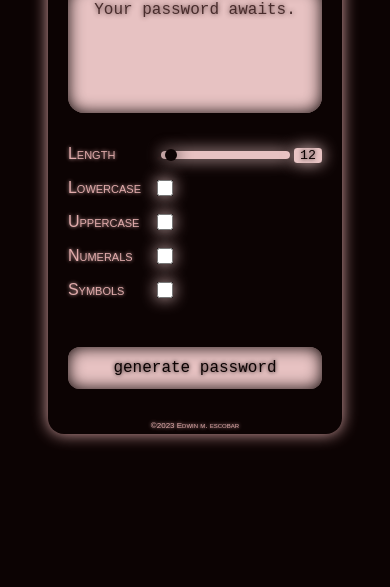
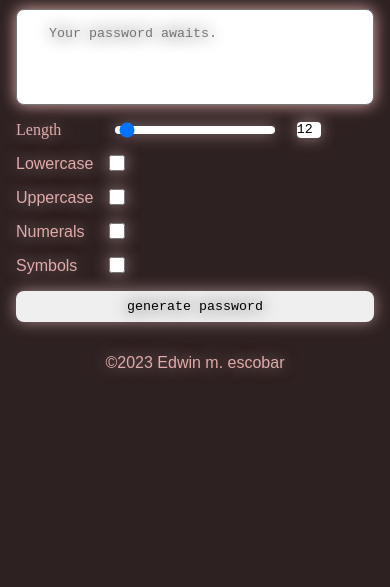
Before and after one commit to escowin/challenge-03, a website built with webpack: page index.html in a window 390 px wide. Shown: the part 257-844 px from the top of the page. Built offline with Linux system fonts and the light colour scheme.

Commit message:
overhauled mobile styles. current parsed size: 10.49KB

```diff
--- a/index.html
+++ b/index.html
@@ -23,48 +23,50 @@
     </script>
   </head>
   <body>
+    <header><h1 class="light-txt">Password generator</h1></header>
+
     <main>
-      <header>
-        <h1>Password generator</h1>
-      </header>
-
       <!-- password display -->
-      <textarea readonly id="password-display"
+      <textarea
+        readonly
+        id="password-display"
         placeholder="Your password awaits."
         aria-label="Generated Password"
       ></textarea>
 
       <!-- password parameters -->
       <form id="generator-form">
-        <label for="num-input">Length</label>
-        <div id="length-inputs">
-          <label for="num-slider" style="font-size: 1px; color: transparent;">slider
+        <p class="light-txt">Length</p>
+        <p id="num-inputs">
+          <label for="num-slider">slider input
             <input id="num-slider" type="range" min="8" max="128" value="12" />
           </label>
-          <input id="num-input" type="number" min="8" max="128" value="12" />
-        </div>
+          <label for="num-input">numeric input
+            <input id="num-input" type="number" min="8" max="128" value="12" />
+          </label>
+        </p>
 
-        <label for="lowercase">Lowercase</label>
+        <label class="light-txt" for="lowercase">Lowercase</label>
         <input type="checkbox" id="lowercase" />
 
-        <label for="uppercase">Uppercase</label>
+        <label class="light-txt" for="uppercase">Uppercase</label>
         <input type="checkbox" id="uppercase" />
 
-        <label for="numerals">Numerals</label>
+        <label class="light-txt" for="numerals">Numerals</label>
         <input type="checkbox" id="numerals" />
 
-        <label for="symbols">Symbols</label>
+        <label class="light-txt" for="symbols">Symbols</label>
         <input type="checkbox" id="symbols" />
 
         <button id="generate-button" type="submit">generate password</button>
       </form>
+    </main>
 
-      <footer>
-        &copy;<span id="date"></span>
-        <a href="https://github.com/escowin/password-generator" target="_blank"
-          >Edwin m. escobar</a
-        >
-      </footer>
-    </main>
+    <footer class="light-txt">
+      &copy;<span id="date"></span>
+      <a href="https://github.com/escowin/password-generator" target="_blank">
+        Edwin m. escobar
+      </a>
+    </footer>
   </body>
 </html>
--- a/src/css/style.css
+++ b/src/css/style.css
@@ -9,269 +9,136 @@
 }
 
 :root {
-  --primary: rgb(12, 3, 3);
-  --secondary: rgb(241, 184, 184, 0.9);
-  --accent: rgba(255, 216, 216, 0.9);
+  --dark: rgb(46, 33, 33);
+  --light: rgb(241, 184, 184, 0.9);
+  --accent: rgba(255, 216, 216, 0.55);
   --initial: rgba(60, 32, 32, 0.9);
-  --box-shadow: 0 0 1rem;
+  --shadow: 0 0 1rem;
+  --corner: .5rem;
 }
 
 * {
   box-sizing: border-box;
   margin: 0;
   padding: 0;
-}
-
-/* color */
-*::selection {
-  color: var(--primary);
+  /* outline: 1px dotted white; */
 }
 
 /* typography */
-main {
-  color: var(--secondary);
-  font-variant: small-caps;
-}
-
 footer, label {
   font-family: 'Montserrat', sans-serif;
 }
 
-header,
-textarea,
-#num-input,
-button {
+header, textarea, input[type='number'], button {
   font-family: 'Share Tech Mono', monospace;
 }
 
 a {
+  color: inherit;
   text-decoration: none;
-  color: inherit;
 }
 
-a:active,
-a:hover {
-  color: var(--accent);
-  text-shadow: 0 0 1vw var(--accent);
+.light-txt {
+  color: var(--light);
+  text-shadow: var(--shadow) var(--accent);
+}
+
+body {
+  background-color: var(--dark);
+  display: flex;
+  flex-direction: column;
+  align-items: center;
+  gap: 1rem;
+  height: 100vh;
+}
+
+header, footer, main {
+  flex: 1;
+}
+
+header {
+  display: flex;
+  align-items: flex-end;
+}
+
+main {
+  display: flex;
+  flex-direction: column;
+  gap: 1rem;
+  padding: 1rem;
+  width: 100%;
 }
 
 textarea {
+  width: inherit;
+  height: 6rem;
+  resize: none;
+  border-radius: var(--corner);
+  padding: 1rem 2rem;
+  box-shadow: var(--shadow) var(--light);
+  text-shadow: var(--shadow) var(--dark);
   word-break: break-all;
-  font-variant: normal;
-}
-
-textarea,
-#num-input,
-button {
-  color: var(--primary);
-  text-shadow: 0 0 .25rem var(--primary);
-}
-
-header,
-form,
-footer {
-  text-shadow: 0 0 1vw var(--secondary);
-}
-
-main,
-textarea,
-#num-input {
-  text-align: center;
-}
-
-form {
-  text-align: left;
-}
-
-textarea::placeholder {
-  color: var(--initial);
-  text-shadow: 0 0 1.5vw var(--initial);
-}
-
-textarea,
-button,
-form {
-  font-size: 1rem;
-}
-
-footer {
-  font-size: .5rem;
-}
-
-/* box */
-body {
-  height: 100vh;
-  display: flex;
-  justify-content: center;
-  align-items: center;
-  background-color: var(--primary);
-}
-
-main {
-  box-shadow: var(--box-shadow) var(--secondary);
-  padding: 1.25rem 1.25rem .25rem 1.25rem;
-  justify-content: space-around;
-  display: flex;
-  flex-direction: column;
-  gap: 2rem;
-}
-
-main,
-textarea,
-#num-slider {
-  border-radius: 1rem;
-}
-
-textarea {
-  padding: 1rem;
-  height: 8rem;
-  resize: none;
-}
-
-textarea:focus {
-  box-shadow: inset var(--box-shadow) var(--primary), var(--box-shadow) var(--accent);
-  outline: none;
-}
-
-textarea::selection {
-  background-color: var(--secondary);
-}
-
-textarea,
-button {
-  background-color: var(--accent);
-  box-shadow: inset var(--box-shadow) var(--primary);
-  border: none;
-}
-
-button {
-  margin-top: 2rem;
-  padding: .75rem;
-  border-radius: .75rem;
-  grid-column: span 2;
-  cursor: pointer;
-}
-
-button:active,
-button:hover {
-  box-shadow: inset var(--box-shadow) var(--primary), var(--box-shadow) var(--accent);
-  color: var(--primary);
 }
 
 form {
   display: grid;
   grid-template-columns: max-content 1fr;
   gap: 1rem;
-  align-items: center;
+  justify-content: flex-start;
 }
 
-#num-slider,
-#num-input {
-  background-color: var(--accent);
-  box-shadow: var(--box-shadow) var(--accent);
-  outline: none;
+button {
+  grid-column: span 2;
+  border-radius: var(--corner);
+  padding: .5rem 0;
+  border: none;
+  box-shadow: var(--shadow) var(--accent);
+  text-shadow: var(--shadow) var(--dark);
 }
 
-#num-slider {
-  appearance: none;
-  margin: 0 1vw 0 0;
-  height: .5rem;
+#num-inputs {
+  display: flex;
+  align-items: center;
+  gap: 1rem;
 }
 
-#num-slider::-webkit-slider-thumb {
-  background-color: var(--primary);
-  box-shadow: var(--box-shadow) var(--primary);
-  appearance: none;
-  -webkit-appearance: none;
-  cursor: pointer;
-  height: .75rem;
-  width: .75rem;
-  border: none;
-  border-radius: 50%;
+#num-inputs label {
+  font-size: 1px;
+  color: transparent;
 }
 
-#num-input {
-  width: 1.75rem;
-  border: none;
-  border-radius: .2rem;
-}
-
-#num-input::-webkit-outer-spin-button,
-#num-input::-webkit-inner-spin-button {
-  appearance: none;
-  -webkit-appearance: none;
-  margin: 0;
+input {
+  border-radius: .25rem;
+  box-shadow: var(--shadow) var(--accent);
+  height: 1rem;
 }
 
 input[type='checkbox'] {
+  justify-self: start;
   width: 1rem;
-  height: 1rem;
-  border-radius: .25rem;
-  background-color: var(--accent);
-  box-shadow: var(--box-shadow) var(--accent);
 }
 
-/* display.tablet */
-@media screen and (min-width: 768px) {
-  a {
-    transition: color 1s, text-shadow 1s;
-  }
-
-  header {
-    font-size: 1.75rem;
-  }
-
-  textarea,
-  button {
-    font-size: 1.25rem;
-    transition: box-shadow 1s;
-  }
-
-  button {
-    padding: 1.75vw;
-    transition: box-shadow 1s;
-  }
+input[type='number'] {
+  border: none;
+  width: 1.5rem;
 }
 
-/* display.desktop */
-@media screen and (min-width: 1024px) {
+input[type='number']::-webkit-outer-spin-button,
+input[type='number']::-webkit-inner-spin-button {
+  appearance: none;
+  -webkit-appearance: none;
+}
 
-  main {
-    padding: 1.25vh 1.75vw .75vh 1.75vw;
-    display: grid;
-    grid-template-columns: 1fr auto;
-    width: 95vw;
-    grid-column-gap: 2vw;
-  }
+input[type='range'] {
+  appearance: none;
+  -webkit-appearance: none;
+  color: var(--dark);
+  height: .5rem;
+  width: 10rem;
+}
 
-  footer {
-    font-size: .75rem;
-  }
-
-  header {
-    text-align: start;
-  }
-
-  header,
-  footer {
-    grid-column: span 2;
-  }
-
-  header,
-  textarea {
-    font-size: 1.5rem;
-  }
-
-  button {
-    margin-top: 1rem;
-  }
-
-  form {
-    font-size: 1rem;
-  }
-
-  textarea {
-    padding-top: 3rem;
-    height: auto;
-  }
+input[type='range']::-webkit-slider-thumb {
+  cursor: pointer;
+  border-radius: 50%;
 }
+/* original : 276 code lines, 12.34KB*/
--- a/src/js/script.js
+++ b/src/js/script.js
@@ -1,6 +1,6 @@
-// import "../css/style.css";
-import { development } from "./dev";
-development();
+import "../css/style.css";
+// import { development } from "./dev";
+// development();
 // data.dom
 const formEl = document.getElementById("generator-form");
 const passwordDisplayEl = document.getElementById("password-display");
```
Also changed, not shown: dist/app.bundle.js, dist/assets/icons/icon_128x128.png, dist/assets/icons/icon_192x192.png, dist/assets/icons/icon_256x256.png, dist/assets/icons/icon_384x384.png, dist/assets/icons/icon_512x512.png, dist/assets/icons/icon_96x96.png, dist/report.html.
